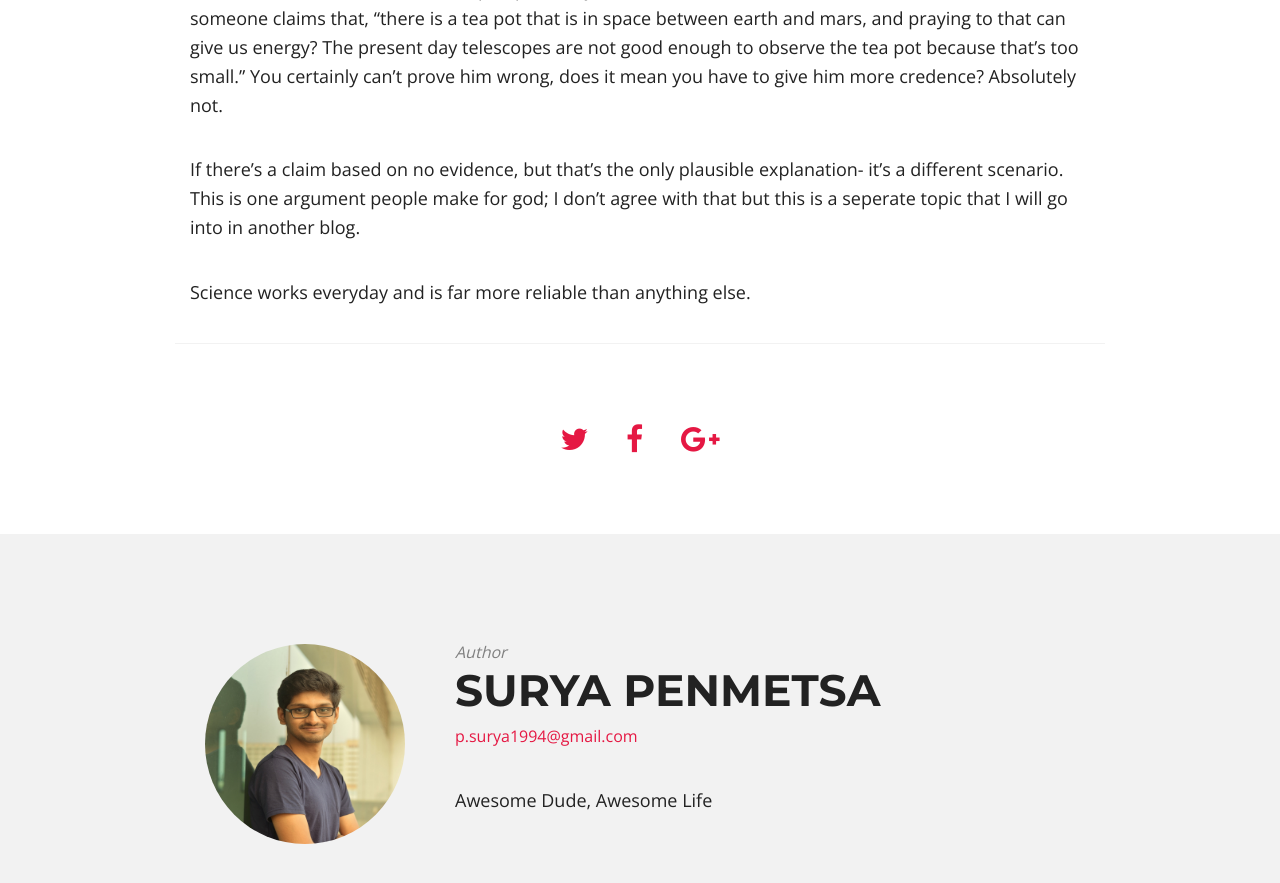
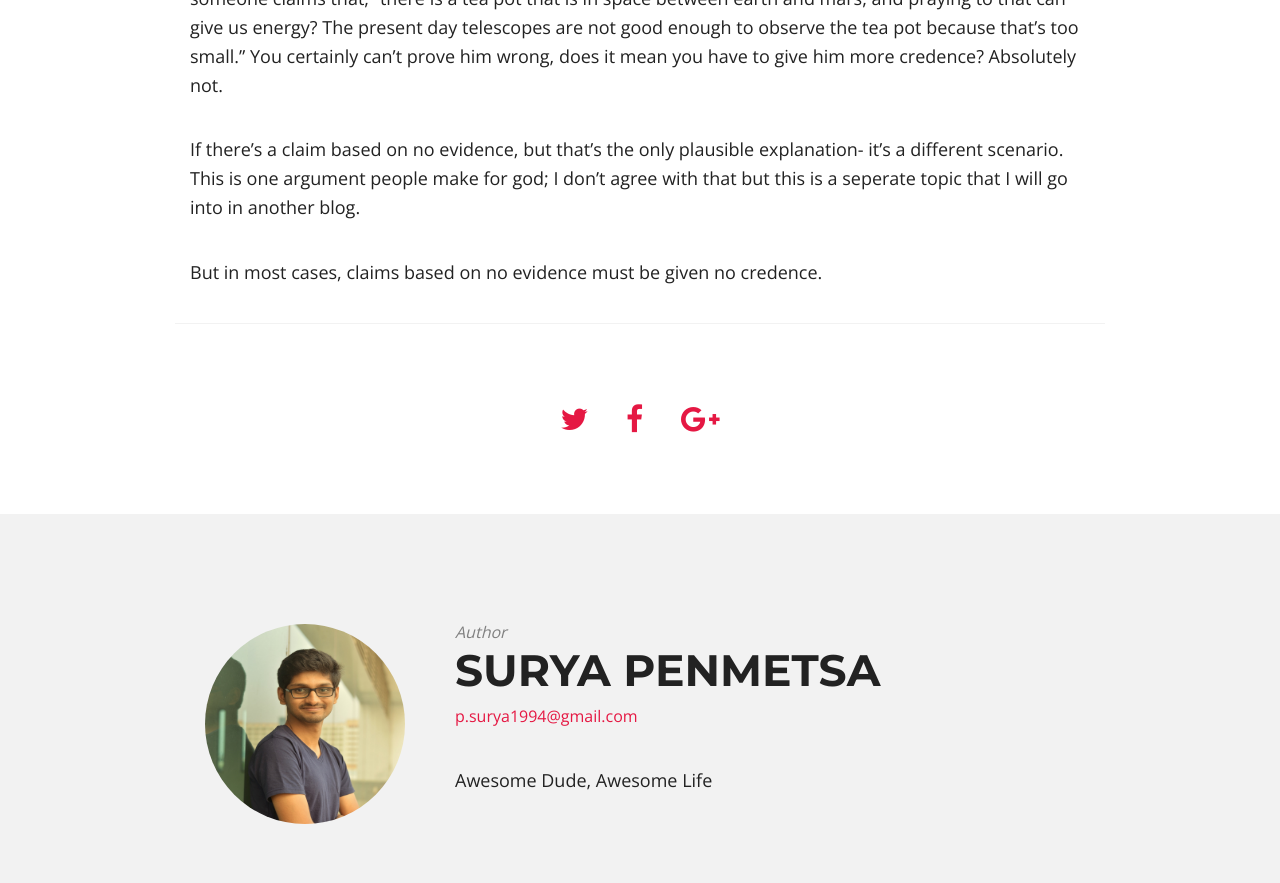
Before and after one commit to psurya1994/psurya1994.github.io, a Jekyll site: the page built from _posts/2016-04-12-tackling-claims-based-on-no-evidence.md, in a window 1280 px wide and 900 px high, scrolled down 2185 px. Shown: the top 883 px of the window. Built offline with Jekyll 4.4.1, drawn with Linux system fonts in a browser that asks for light colours; nearby versions of some CDN libraries; comment, search, counter and statistics services are not loaded; some of the changed text lies outside the part shown.

Commit message:
small changes.

```diff
--- a/_posts/2016-04-12-tackling-claims-based-on-no-evidence.md
+++ b/_posts/2016-04-12-tackling-claims-based-on-no-evidence.md
@@ -15,7 +15,7 @@ featured: false
 
 How should we tackle claims based on no evidence? Should we be 50-50 (it's 50% percent likely that the claim is true), or should we be 0-100 (it's 0% likely that the claim is true), or somewhere in between? In this article, I argue that claims that are made based on no evidence are very unlikely to be true and must be given no credence.
 
-Once could argue saying: *Before people started looking for evidence that the earth was sperical, almost everyone thought that it was flat. If someone would have proposed the idea that earth was sperical then, it would have been bizarre. No one would have accepted it. But as evidence came along, things changed. Hence, you cannot say that science is a way to understand the reality. Science is a field that is rapidly changing with new theories coming up each day. Science can be wrong. Hence, disagreeing with something because the present day science can't figure that out is insane. You must have an open mind to other possibilities instead of being narrow minded.*
+Once could argue saying: "*Before people started looking for evidence that the earth was sperical, almost everyone thought that it was flat. If someone would have proposed the idea that earth was sperical then, it would have been bizarre. No one would have accepted it. But as evidence came along, things changed. Hence, you cannot say that science is a way to understand the reality. Science is a field that is rapidly changing with new theories coming up each day. Science can be wrong. Hence, disagreeing with something because the present day science can't figure that out is insane. You must have an open mind to other possibilities instead of being narrow minded.*""
 
 Well, that's could sound like a convincing argument but there are huge flaws in there.
 
@@ -35,12 +35,10 @@ Recently, I watched a [video](https://www.youtube.com/watch?v=6C1p4HUHlfE) where
 
 As scientists, we need to be skeptics. We should not assume anything is correct by default. The burden of proof lies on the person who makes such a claim to come up with very strong evidence. Poorly conducted research shouldn't be given any more credence here either.
 
------
-
 > If someone make a random claim like that, arguing saying show me a scientific experiment that proves otherwise is insane!
 
 For instance, let me take the example quoted by Richard Dawkins in his book The God Delusion. What if someone claims that, "there is a tea pot that is in space between earth and mars, and praying to that can give us energy? The present day telescopes are not good enough to observe the tea pot because that's too small." You certainly can't prove him wrong, does it mean you have to give him more credence? Absolutely not.
 
 If there's a claim based on no evidence, but that's the only plausible explanation- it's a different scenario. This is one argument people make for god; I don't agree with that but this is a seperate topic that I will go into in another blog.
 
-Science works everyday and is far more reliable than anything else.
+But in most cases, claims based on no evidence must be given no credence.
```
